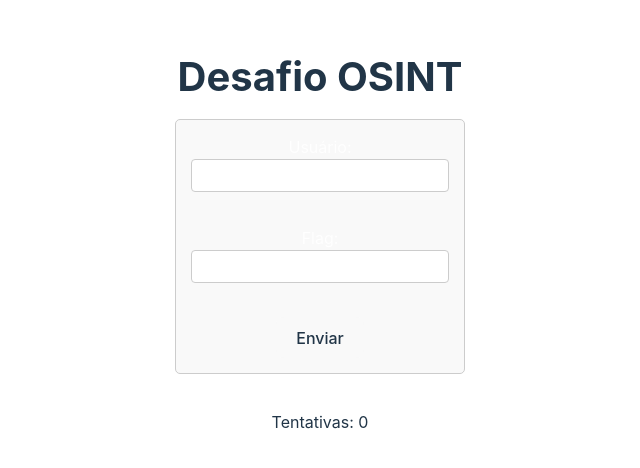
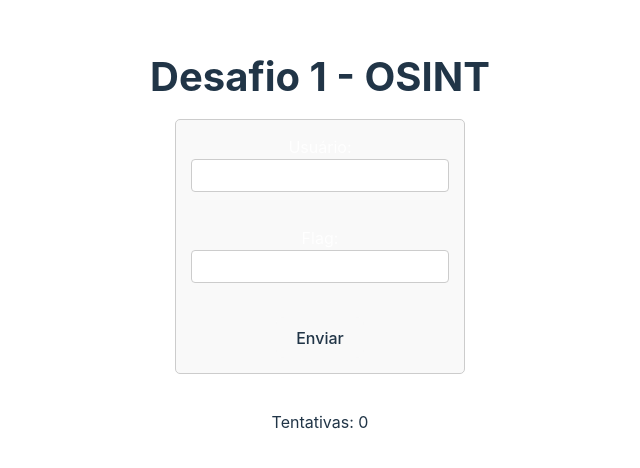
Before and after one commit to Paduan/Cyber-Rats, a React (Vite) app in the folder cyber-rats/: page / in a window 1280 px wide. Shown: the part 164-632 px from the top of the page, without its empty margins (320-960 px from the left). Built offline with nearby package versions, Linux system fonts and the light colour scheme.

Commit message:
deleted:    cyber-rats/.env 	modified:   cyber-rats/.gitignore 	modified:   cyber-rats/src/App.jsx

```diff
--- a/cyber-rats/src/App.jsx
+++ b/cyber-rats/src/App.jsx
@@ -6,6 +6,9 @@ function App() {
   const [attempts, setAttempts] = useState(0); // Estado para contagem de tentativas
   const [successMessage, setSuccessMessage] = useState(''); // Mensagem de sucesso
   const [isResolved, setIsResolved] = useState(false); // Estado para verificar se o desafio foi resolvido
+
+  // Define a flag diretamente no código
+  const CORRECT_FLAG = 'CYBERRATS{Minha_Primeira_Flag}';
 
   useEffect(() => {
     // Verifica se o desafio já foi resolvido
@@ -25,8 +28,8 @@ function App() {
     e.preventDefault();
     setAttempts((prevAttempts) => prevAttempts + 1); // Incrementa a contagem de tentativas
 
-    // Usa a variável de ambiente para verificar a flag
-    if (userData.flag === process.env.REACT_APP_FLAG) {
+    // Verifica se a flag está correta
+    if (userData.flag === CORRECT_FLAG) {
       setSuccessMessage(`Parabéns, ${userData.username}! Você acertou a flag!`);
       setIsResolved(true); // Define que o desafio foi resolvido
       localStorage.setItem('isResolved', 'true'); // Salva no localStorage
@@ -39,7 +42,7 @@ function App() {
 
   return (
     <div className="container"> {/* Aplica a classe de estilo */}
-      <h2>Desafio OSINT</h2>
+      <h2>Desafio 1 - OSINT</h2>
 
       {isResolved ? ( // Verifica se o desafio foi resolvido
         <p>{successMessage}</p>
```
Also changed, not shown: 2 other files (tests, documents, lock files or other folders).
